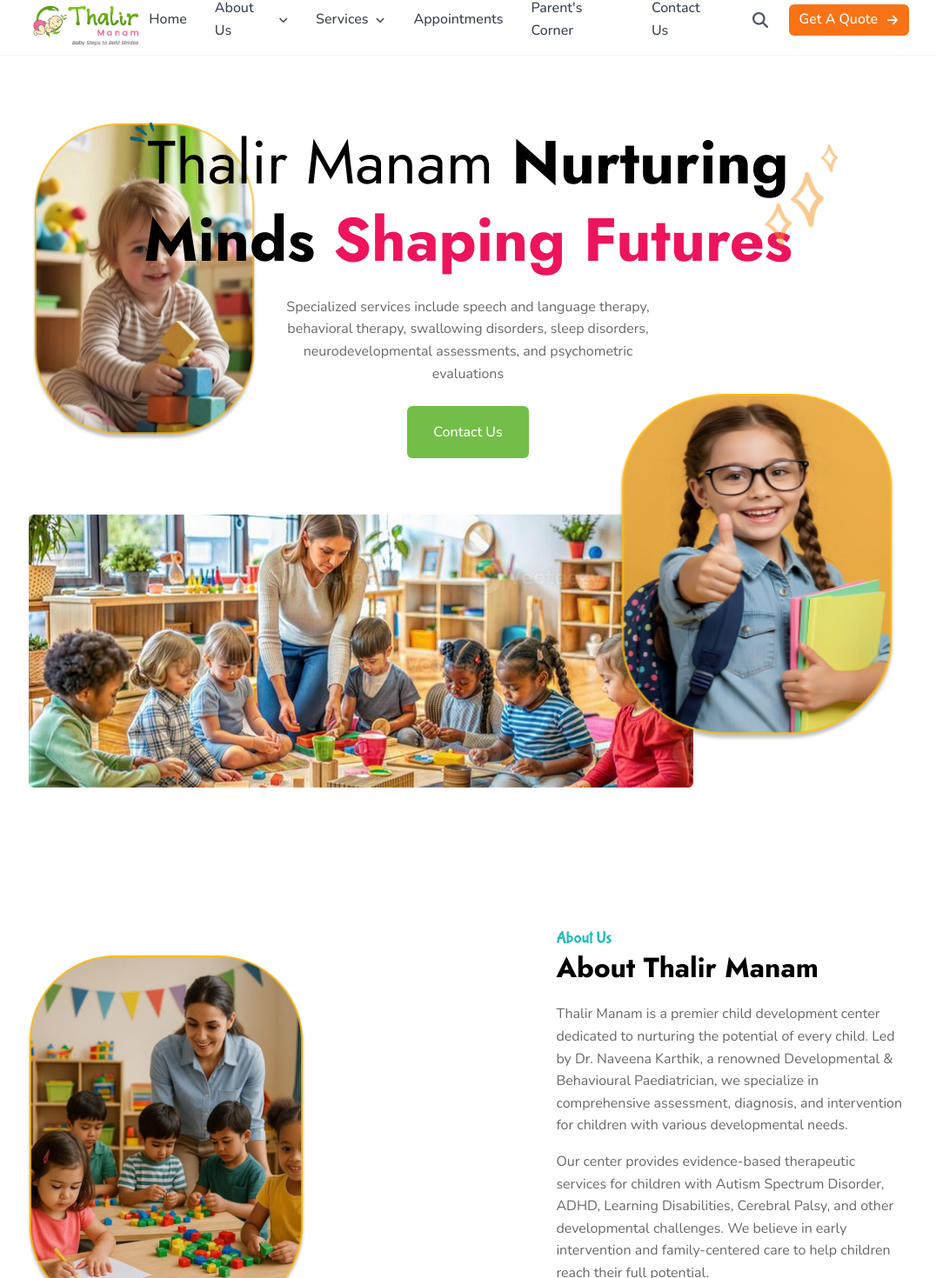
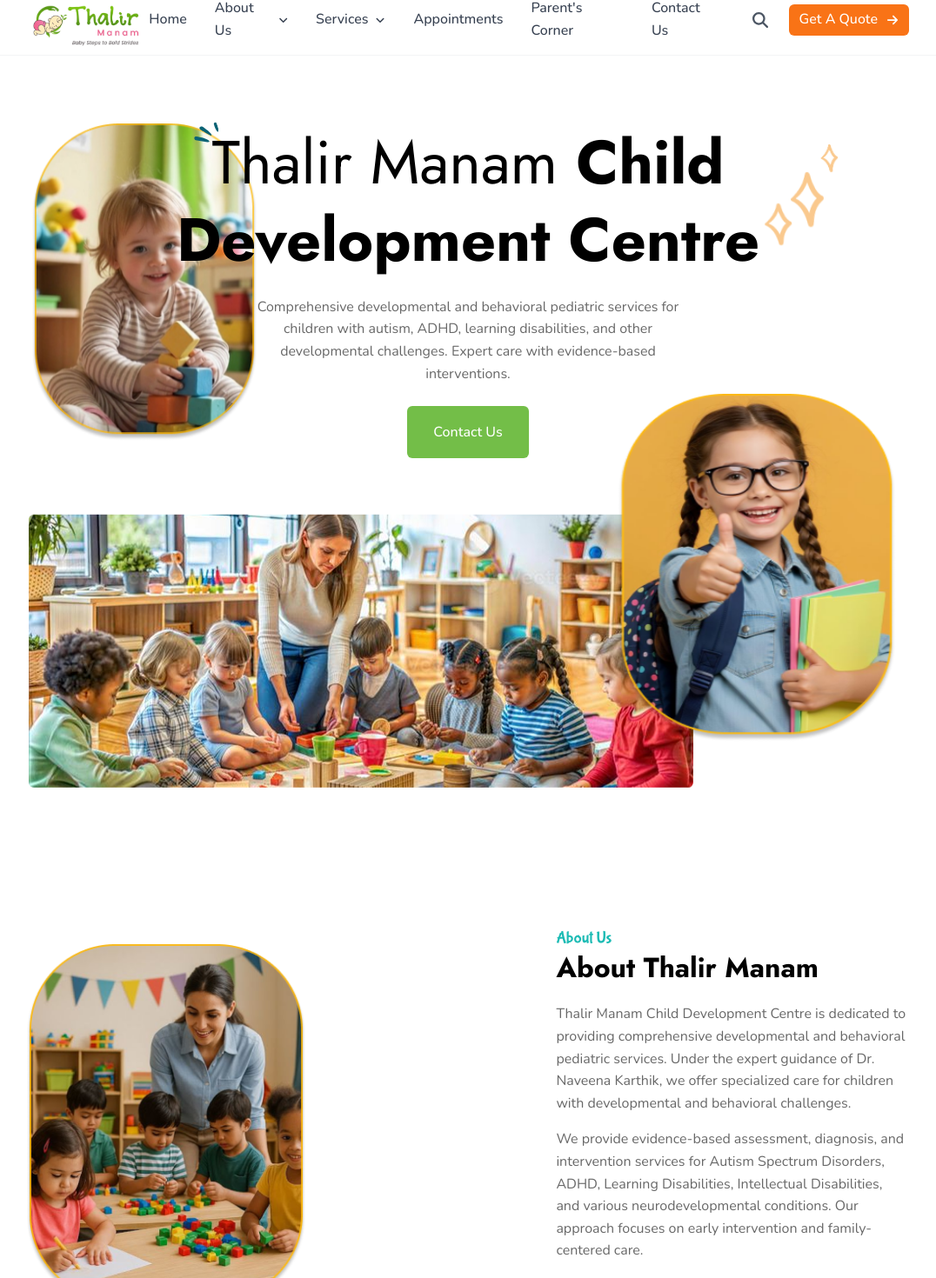
Before and after one commit to quantum-logic-llc/thalirmanam, a Next.js app: page / in a window 1280 px wide. Shown: the part 69-1539 px from the top of the page at 87% size, without its empty margins (102-1178 px from the left). Built offline with nearby package versions, Linux system fonts and the light colour scheme.

Commit message:
text animation change

```diff
--- a/src/components/sections/abouts/aboutOne.jsx
+++ b/src/components/sections/abouts/aboutOne.jsx
@@ -24,10 +24,10 @@
                         <SectionName>About Us</SectionName>
                         <Title size={"3.5xl"} className={"pb-5"}>About Thalir Manam</Title>
                         <SectionDescription className="mb-4">
-                            Thalir Manam is a premier child development center dedicated to nurturing the potential of every child. Led by Dr. Naveena Karthik, a renowned Developmental & Behavioural Paediatrician, we specialize in comprehensive assessment, diagnosis, and intervention for children with various developmental needs.
+                            Thalir Manam Child Development Centre is dedicated to providing comprehensive developmental and behavioral pediatric services. Under the expert guidance of Dr. Naveena Karthik, we offer specialized care for children with developmental and behavioral challenges.
                         </SectionDescription>
                         <SectionDescription className="mb-4">
-                            Our center provides evidence-based therapeutic services for children with Autism Spectrum Disorder, ADHD, Learning Disabilities, Cerebral Palsy, and other developmental challenges. We believe in early intervention and family-centered care to help children reach their full potential.
+                            We provide evidence-based assessment, diagnosis, and intervention services for Autism Spectrum Disorders, ADHD, Learning Disabilities, Intellectual Disabilities, and various neurodevelopmental conditions. Our approach focuses on early intervention and family-centered care.
                         </SectionDescription>
                         {isAboutpage && (
                             <SectionDescription className="mb-4">
--- a/src/components/sections/heros/heroOne.jsx
+++ b/src/components/sections/heros/heroOne.jsx
@@ -9,16 +9,20 @@
 import Link from 'next/link'
 import ThreeLine from '@/assets/icons/threeLine'
 import Title from '@/components/ui/title'
+import TextReveal from '@/lib/animations/textReveal'
+import SlideUp from '@/lib/animations/slideUp'
 
 const HeroOne = () => {
   return (
     <section className="bg-transparent pt-[78px] lg:mb-15 mb-10 relative">
       <div className="container relative">
         <div className="flex flex-col items-center text-center relative z-10">
+          <TextReveal delay={0.2}>
             <Title size={"7.5xl"} className={"font-normal max-w-[776px]"}>
               <span className="relative">Thalir Manam <span className="absolute -left-6 top-1 text-3xl text-[#0A6375]"><ThreeLine /></span></span>
-            <span className="font-bold">Nurturing Minds</span> <span className="font-bold text-destructive-foreground">Shaping Futures</span>
+              <span className="font-bold">Child Development Centre</span>
             </Title>
+          </TextReveal>
 
           <div className="flex absolute right-[78px] top-14 animate-skw">
             <img src={shap.src || shap} alt="shap-2" className="w-8 h-12 relative top-9" />
@@ -26,12 +30,17 @@
             <img src={shap.src || shap} alt="shap-2" className="w-5 h-8 -mt-8" />
           </div>
 
-          <p className="pt-5 max-w-[431px]">Specialized services include speech and language therapy, behavioral therapy, swallowing disorders, sleep disorders, neurodevelopmental assessments, and psychometric evaluations</p>
+          <TextReveal delay={0.6}>
+            <p className="pt-5 max-w-[500px]">Comprehensive developmental and behavioral pediatric services for children with autism, ADHD, learning disabilities, and other developmental challenges. Expert care with evidence-based interventions.</p>
+          </TextReveal>
+
+          <SlideUp delay={3}>
             <div className="mt-6">
               <Button asChild variant={"secondary"} >
                 <Link href="/contact-us">Contact Us</Link>
               </Button>
             </div>
+          </SlideUp>
         </div>
         <div className="absolute left-2.5 lg:top-0 top-10 sm:block hidden animate-up-down">
           <img src={left_circle_2.src || left_circle_2} alt="banner-img-1" style={{width: '260px', height: '365px'}} />
--- a/src/components/sections/teams/teams.jsx
+++ b/src/components/sections/teams/teams.jsx
@@ -32,12 +32,12 @@
                 <div className="space-y-8">
                   <div className="border-l-4 border-primary pl-6">
                     <h4 className="text-xl font-bold text-gray-800 mb-3">Professional Qualifications</h4>
-                    <p className="text-gray-600 leading-relaxed">MBBS, MD (Paediatrics), Fellowship in Developmental Paediatrics</p>
+                    <p className="text-gray-600 leading-relaxed">MBBS, MD (Paediatrics), Fellowship in Developmental & Behavioural Paediatrics</p>
                   </div>
 
                   <div className="border-l-4 border-primary pl-6">
                     <h4 className="text-xl font-bold text-gray-800 mb-3">Experience & Expertise</h4>
-                    <p className="text-gray-600 leading-relaxed">Over 10 years of specialized experience in child development and behavioral therapy, helping hundreds of families navigate developmental challenges.</p>
+                    <p className="text-gray-600 leading-relaxed">Specialized in developmental and behavioral pediatrics with extensive experience in assessment, diagnosis, and intervention for children with neurodevelopmental conditions.</p>
                   </div>
 
                   <div className="border-l-4 border-primary pl-6">
--- /dev/null
+++ b/src/lib/animations/textReveal.jsx
@@ -0,0 +1,34 @@
+'use client'
+import React from 'react'
+import { motion } from "framer-motion"
+
+const TextReveal = ({ children, delay = 0 }) => {
+    const textVariants = {
+        offscreen: {
+            y: 50,
+            opacity: 0
+        },
+        onscreen: {
+            y: 0,
+            opacity: 1,
+            transition: {
+                duration: 0.8,
+                delay: delay,
+                ease: "easeOut"
+            }
+        }
+    };
+
+    return (
+        <motion.div
+            variants={textVariants}
+            initial="offscreen"
+            animate="onscreen"
+            viewport={{ once: true }}
+        >
+            {children}
+        </motion.div>
+    )
+}
+
+export default TextReveal
```
Lines whose indentation alone changed are shown as unchanged.
